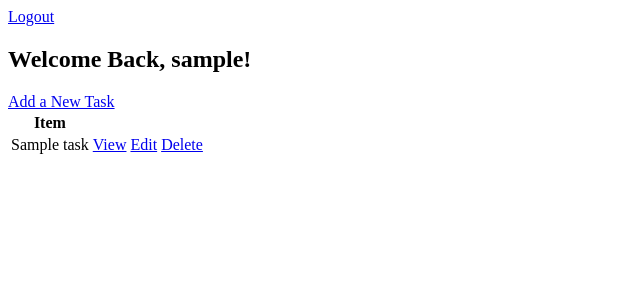
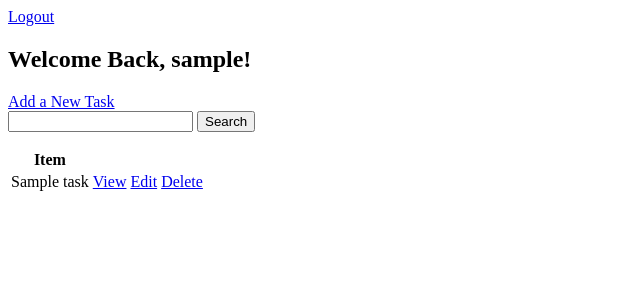
Before and after one commit to MalikHesham/Todo-app-django, a Django app: page / in a window 1280 px wide. Shown: the top 300 px of the page, without its empty margins (0-640 px from the left). Run offline with Django 3.2, Linux system fonts and the light colour scheme; a user stored in the database is signed in; tables that the repository leaves empty hold one stand-in row (values such as "Sample post").

Commit message:
adding search bar

```diff
--- a/base_app/templates/base_app/list.html
+++ b/base_app/templates/base_app/list.html
@@ -5,6 +5,12 @@
 {% endif %}
 <h2>Welcome Back, {{request.user}}!</h2>
 <a href=" {% url 'task-create' %} ">Add a New Task</a>
+
+<form method="GET">
+  <input type="text" name="search-text" value="{{search_input}}" />
+  <input type="submit" value="Search" />
+</form>
+
 <table>
   <tr>
     <th>Item</th>
--- a/base_app/views.py
+++ b/base_app/views.py
@@ -47,6 +47,12 @@ class TaskList(LoginRequiredMixin,ListView):
         context = super().get_context_data(**kwargs)
         context["tasks"] =  context["tasks"].filter(user = self.request.user)
         context["count"] =  context["tasks"].filter(task_completed = False).count()
+
+        search_input = self.request.GET.get('search-text') or ''
+        if search_input :
+            context["tasks"] = context["tasks"].filter(title__startswith=search_input)
+
+        context['search_input'] = search_input
         return context
 
 
```
